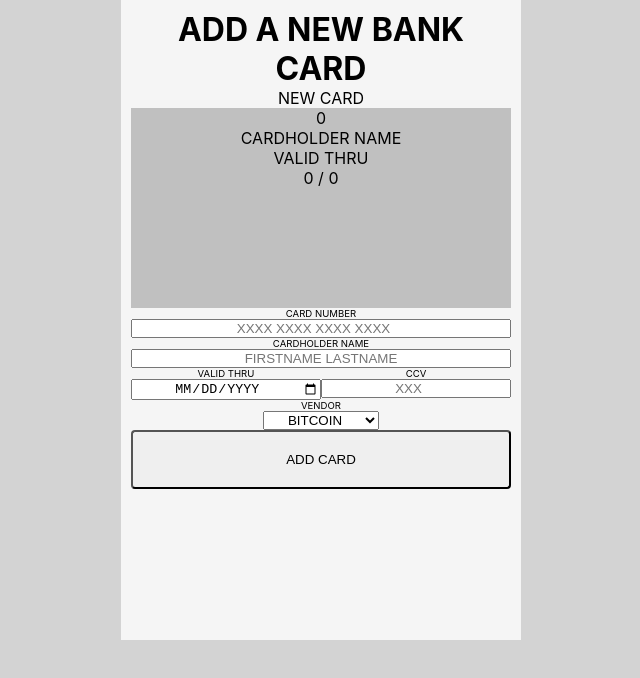
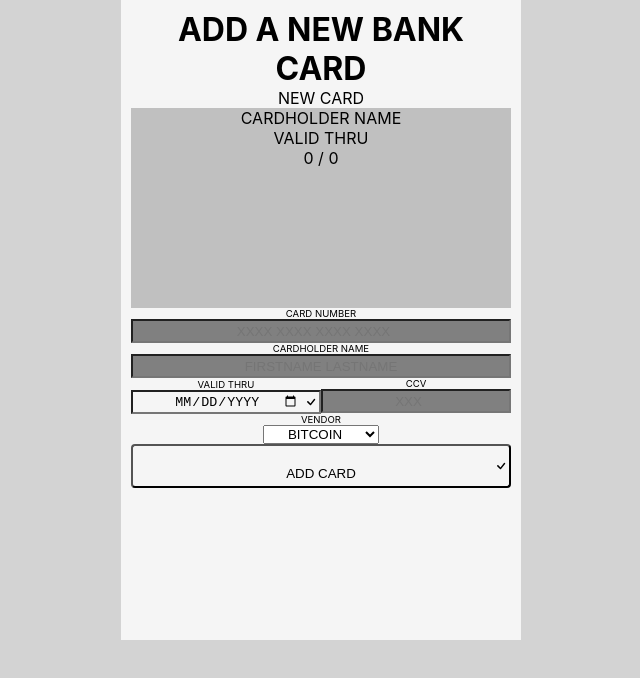
Before and after one commit to LXDamm/ec-react-exam2-ewallet, a React (Create React App) app: page /addcard in a window 1280 px wide. Shown: the top 678 px of the page, without its empty margins (319-959 px from the left). Built offline with nearby package versions, Linux system fonts and the light colour scheme.

Commit message:
rework validator to use HTML validation

```diff
--- a/src/App.tsx
+++ b/src/App.tsx
@@ -2,7 +2,8 @@ import React from 'react';
 import {
   BrowserRouter as Router,
   Switch,
-  Route
+  Route,
+  Redirect
 } from 'react-router-dom';
 import './App.scss';
 import AddCard from './pages/AddCard';
@@ -20,6 +21,7 @@ function App() {
               <Route path="/addcard">
                 <AddCard />
               </Route>
+              <Redirect from="/" to="/cards" />
             </Switch>
           </div>
         </div>
--- a/src/card.ts
+++ b/src/card.ts
@@ -6,10 +6,10 @@ export type ValidDate = {
 }
 
 export interface ICard {
-    cardNumber: number;
+    cardNumber: string;
     cardHolder: string;
     validThru: ValidDate;
     ccv: number;
-    cardVendor: Vendor;
+    vendor: Vendor;
     isActive: boolean;
 }
--- a/src/components/CardForm.scss
+++ b/src/components/CardForm.scss
@@ -25,6 +25,8 @@
 .card-form-vendor input {
     display: inline-block;
     width: 100%;
+    height: 20px;
+    padding: 10px 20px;
 }
 
 .add-card-button {
@@ -36,3 +38,15 @@
     padding: 20px;
     border-radius: 4px;
 }
+
+input:valid {
+    height: 20px;
+    background: url(../assets/check.svg);
+    background-position: right;
+    background-repeat: no-repeat;
+}
+
+input:invalid {
+    height: 20px;
+    background-color: grey;
+}
--- a/src/components/CardForm.tsx
+++ b/src/components/CardForm.tsx
@@ -9,25 +9,44 @@ import './CardForm.scss';
 export default function CardForm() {
     const dispatch = useDispatch();
     const history = useHistory();
-    const [card, setCard] = useState<ICard>({ cardNumber: 0, cardHolder: '', validThru: { year: 0, month: 0 }, ccv: 0, cardVendor: undefined, isActive: false});
+    const [card, setCard] = useState<ICard>({ cardNumber: '', cardHolder: '', validThru: { year: 0, month: 0 }, ccv: 0, vendor: undefined, isActive: false});
+    const [cardValidator, setCardValidator] = useState({ cardNumber: false, cardHolder: false, validThru: false, ccv: false, vendor: false});
+    /*const isValidCard = (card: ICard) => {
+        if (card.cardNumber.length == 15) {
+            setCardValidator({...cardValidator, cardNumber: true});
+        } else {
+            setCardValidator({...cardValidator, cardNumber: false});
+            return false;
+        }
+        if (card.cardHolder.length < 3 && card.cardHolder.length > 40) return false;
+        return true;
+    }*/
+    const handleCardNumberChange = (event: ChangeEvent<HTMLInputElement>) => {
+        let cardNumber = event.target.value;
+        setCard({ ...card, cardNumber: cardNumber});
+    }
     const handleSubmit = (event: FormEvent<HTMLFormElement>) => {
         event.preventDefault();
-        dispatch(addCard(card));
-        history.push("/cards");
+        if (isValidCard(card)) {
+            dispatch(addCard(card));
+            history.push("/cards");
+        } else {
+            console.log("Not a valid card");
+        }
     }
     return (
         <>
-            <Card cardNumber={card.cardNumber} cardHolder={card.cardHolder} validThru={card.validThru} ccv={card.ccv} cardVendor={card.cardVendor} />
+            <Card cardNumber={card.cardNumber} cardHolder={card.cardHolder} validThru={card.validThru} ccv={card.ccv} cardVendor={card.vendor} />
             <form className="card-form" onSubmit={(event) => {
                 handleSubmit(event);
             }}>
                 <label className="card-form-cardnumber">
                     <p>Card number</p>
-                    <input type="number" placeholder="XXXX XXXX XXXX XXXX" onChange={(event: ChangeEvent<HTMLInputElement>) => { setCard({ ...card, cardNumber: Number(event.target.value) }) }} />
+                    <input required type="number" pattern="[0-9]{13,19}" placeholder="XXXX XXXX XXXX XXXX" onChange={(event: ChangeEvent<HTMLInputElement>) => handleCardNumberChange(event)} />
                 </label>
                 <label className="card-form-cardholder">
                     <p>Cardholder name</p>
-                    <input type="text" placeholder="FIRSTNAME LASTNAME" onChange={(event: ChangeEvent<HTMLInputElement>) => { setCard({ ...card, cardHolder: String(event.target.value) }) }} />
+                    <input required type="text" pattern="[a-z]{3,40}" placeholder="FIRSTNAME LASTNAME" onChange={(event: ChangeEvent<HTMLInputElement>) => { setCard({ ...card, cardHolder: String(event.target.value) }) }} />
                 </label>
                 <label className="card-form-validthru">
                     <p>Valid thru</p>
@@ -35,13 +54,13 @@ export default function CardForm() {
                 </label>
                 <label className="card-form-ccv">
                     <p>CCV</p>
-                    <input type="number" placeholder="XXX" onChange={(event: ChangeEvent<HTMLInputElement>) => { setCard({...card, ccv: Number(event.target.value) }) }} />
+                    <input required type="number" placeholder="XXX" onChange={(event: ChangeEvent<HTMLInputElement>) => { setCard({...card, ccv: Number(event.target.value) }) }} />
                 </label>
                 <label className="card-form-vendor">
                     <p>Vendor</p>
                     <select onChange={(event: ChangeEvent<HTMLSelectElement>) => {
                         console.log(event.target.value);
-                        setCard({ ...card, cardVendor: event.target.value as Vendor}) }} value={card.cardVendor}>
+                        setCard({ ...card, vendor: event.target.value as Vendor}) }} value={card.vendor}>
                         <option value="bitcoin">Bitcoin</option>
                         <option value="mastercard">Mastercard</option>
                         <option value="visa">Visa</option>
--- a/src/components/CardStack.tsx
+++ b/src/components/CardStack.tsx
@@ -5,7 +5,7 @@ import Card from './Card';
 
 function CardStack(props: any) {
     const dispatch = useDispatch();
-    const handleClick = (cardNumber: number) => {
+    const handleClick = (cardNumber: string) => {
         dispatch(setActiveCard(cardNumber));
     }
     return (
@@ -13,7 +13,7 @@ function CardStack(props: any) {
             {
                 props.cards.map((item: ICard) => {
                     return <>
-                        <div onClick={() => { handleClick(item.cardNumber) }}><Card cardNumber={item?.cardNumber} cardHolder={item?.cardHolder} validThru={item?.validThru as ValidDate} ccv={item?.ccv} cardVendor={item?.cardVendor} />
+                        <div onClick={() => { handleClick(item.cardNumber) }}><Card cardNumber={item?.cardNumber} cardHolder={item?.cardHolder} validThru={item?.validThru as ValidDate} ccv={item?.ccv} cardVendor={item?.vendor} />
                         </div>
                     </>
                 })
--- a/src/pages/Cards.tsx
+++ b/src/pages/Cards.tsx
@@ -20,7 +20,7 @@ export default function Cards() {
         <>
             <h1>E-Wallet</h1>
             <p>Active Card</p>
-            <Card cardNumber={activeCard?.cardNumber} cardHolder={activeCard?.cardHolder} validThru={activeCard?.validThru as ValidDate} ccv={activeCard?.ccv} cardVendor={activeCard?.cardVendor} />
+            <Card cardNumber={activeCard?.cardNumber} cardHolder={activeCard?.cardHolder} validThru={activeCard?.validThru as ValidDate} ccv={activeCard?.ccv} cardVendor={activeCard?.vendor} />
             <CardStack cards={cards} />
             <Link to="/addcard" className="add-card-link"><button className="add-card-button">Add a new Card</button></Link>
         </>
```
Also changed, not shown: src/assets/check.svg (added).
